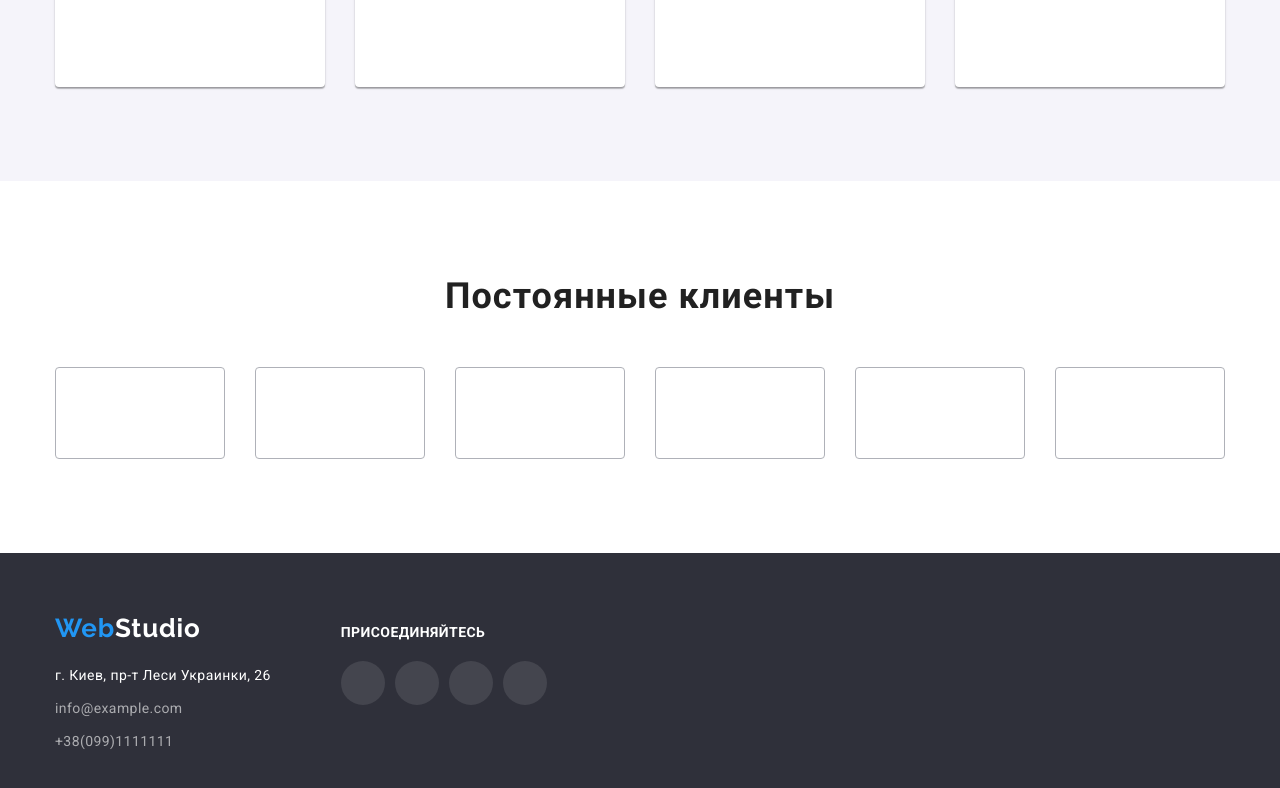
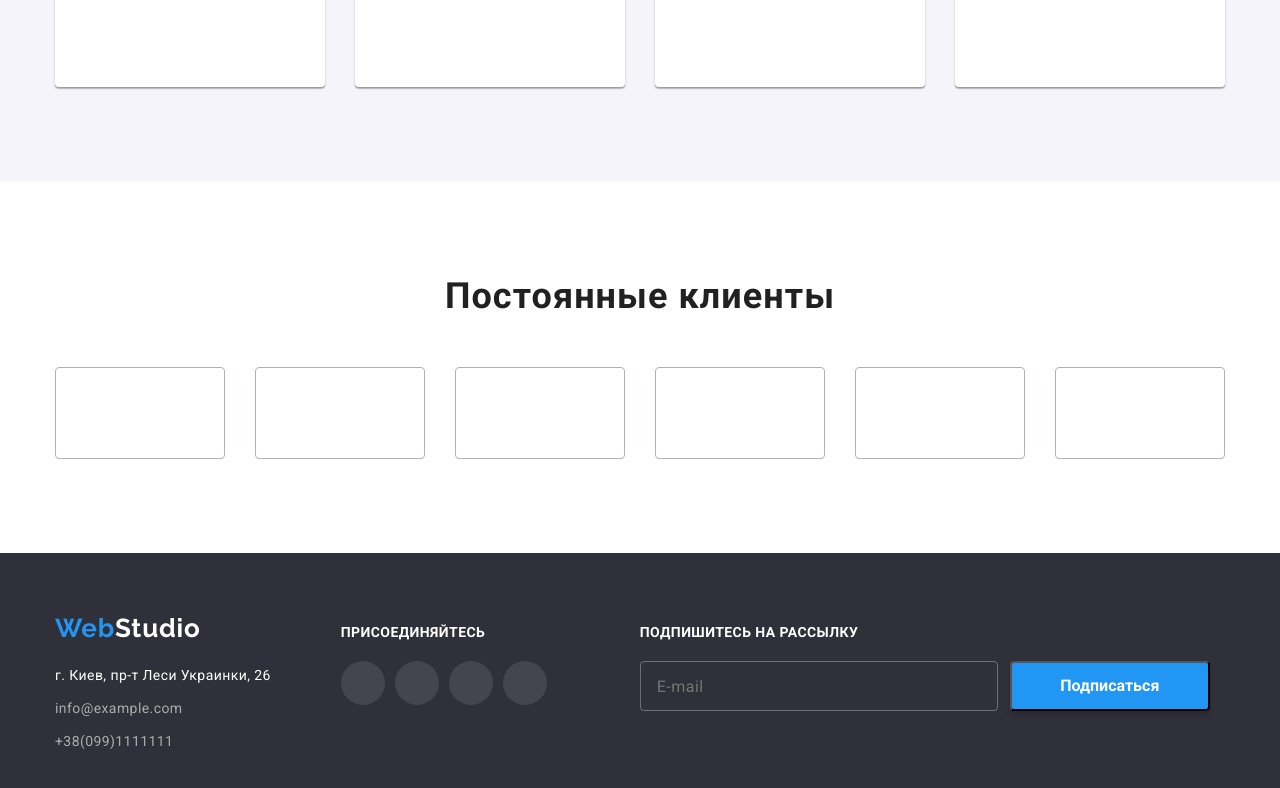
Before and after one commit to andrii-pozniak/goit-markup-hw-06, a plain HTML site: page index.html in a window 1280 px wide. Shown: the part 2125-2913 px from the top of the page. Drawn offline with nearby package versions, Linux system fonts and the light colour scheme.

Commit message:
add email in hooter

```diff
--- a/css/styles.css
+++ b/css/styles.css
@@ -646,6 +646,53 @@ font-family: Roboto, sans-serif;
 
     fill: var(--white-color);
 }
+.hooter-email {
+    display: flex;
+    flex-wrap: wrap;
+    margin-left: 93px;
+    padding: 0;
+    width: 570px;
+    height: 86px;
+}
+.hoter-label {
+    margin-bottom: 20px;
+
+    font-weight: 700;
+    font-size: 14px;
+    line-height: 1.2;
+    letter-spacing: 0.03em;
+    text-transform: uppercase;
+
+    color: var(--white-color);
+}
+.hooter-input {
+    width: 358px;
+    height: 50px;
+    padding-left: 16px;
+
+    font-weight: 400;
+    font-size: 16px;
+    line-height: 1.25;
+    letter-spacing: 0.03em;
+
+    color: rgba(255, 255, 255, 0.6);
+    background-color: transparent;
+    border: 1px solid rgba(255, 255, 255, 0.3);
+    border-radius: 4px;
+}
+.hooter-btn {
+    width: 200px;
+    height: 50px;
+    margin-left: 12px;
+    font-weight: 700;
+    font-size: 16px;
+    line-height: 1.88;
+
+    color: var(--white-color);
+    background-color: var(--acsent-color);
+    box-shadow: 0px 4px 4px rgba(0, 0, 0, 0.15);
+    border-radius: 4px;
+}
 /* Portfolio */
 
 .page {
--- a/index.html
+++ b/index.html
@@ -344,7 +344,16 @@
                         </li>
                     </ul>
                 </div>
+                <form action="">
+                    <div class="hooter-email">
+                        <label for="mail" class="hoter-label">Подпишитесь на рассылку</label>
+                        <input class="hooter-input" type="email" name="mail" id="mail" placeholder="E-mail">
+                        <button class="hooter-btn" type="submit">Подписаться</button>
+                    </div>
+
+                </form>
             </div>
+
        </div>
     </footer>
     <script src="./js/modal.js"></script>
```
